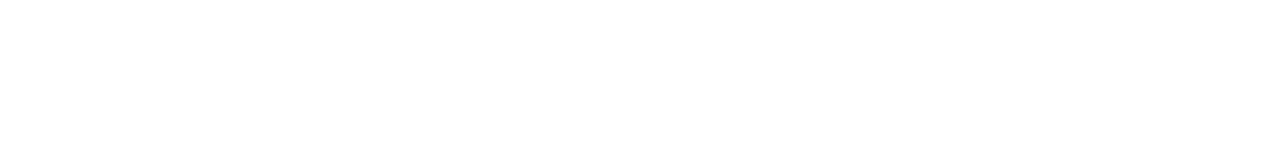
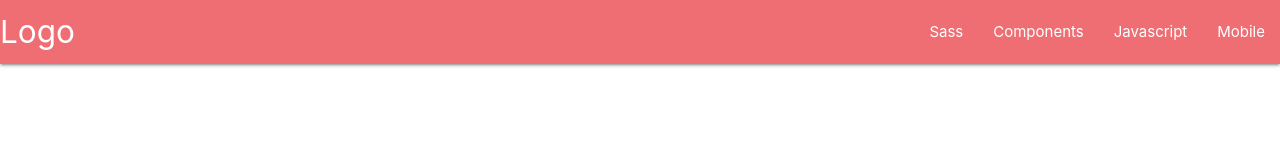
Before and after one commit to Rexlep/To-do-app-Microsoft-proj, a plain HTML site: page html, css frontend course/main.html in a window 1280 px wide. Drawn offline with Linux system fonts and the light colour scheme.

Commit message:
part fine

```diff
--- a/html, css frontend course/frame/frame.js
+++ b/html, css frontend course/frame/frame.js
@@ -0,0 +1,4 @@
+document.addEventListener('DOMContentLoaded', function() {
+    var elems = document.querySelectorAll('.sidenav');
+    var instances = M.Sidenav.init(elems, {});
+});
--- a/html, css frontend course/main.html
+++ b/html, css frontend course/main.html
@@ -2,14 +2,37 @@
   <head>
     <meta charset="UTF-8" />
     <meta name="viewport" content="width=device-width, initial-scale=1.0" />
-    <title>Document</title>
+    <title>test</title>
     <link rel="stylesheet" href="/materialize/css/materialize.min.css">
     <link rel="stylesheet" href="/materialize/css/materialize.css">
+    <link rel="stylesheet" href="/html, css frontend course/style.css/style.css">
+    <link href="https://fonts.googleapis.com/icon?family=Material+Icons" rel="stylesheet">
+
 
   </head>
   <body>
 
+    <nav>
+      <div class="nav-wrapper">
+        <a href="#!" class="brand-logo">Logo</a>
+        <a href="#" data-target="mobile-demo" class="sidenav-trigger"><i class="material-icons">menu</i></a>
+        <ul class="right hide-on-med-and-down">
+          <li><a href="sass.html">Sass</a></li>
+          <li><a href="badges.html">Components</a></li>
+          <li><a href="collapsible.html">Javascript</a></li>
+          <li><a href="mobile.html">Mobile</a></li>
+        </ul>
+      </div>
+    </nav>
+
+    <ul class="sidenav" id="mobile-demo">
+      <li><a href="sass.html">Sass</a></li>
+      <li><a href="badges.html">Components</a></li>
+      <li><a href="collapsible.html">Javascript</a></li>
+      <li><a href="mobile.html">Mobile</a></li>
+    </ul>
+
     <script src="/materialize/js/materialize.min.js"></script>
-    <script src="/materialize/js/materialize.js"></script>
+    <script src="/html, css frontend course/frame/frame.js"></script>
   </body>
 </html>
```
